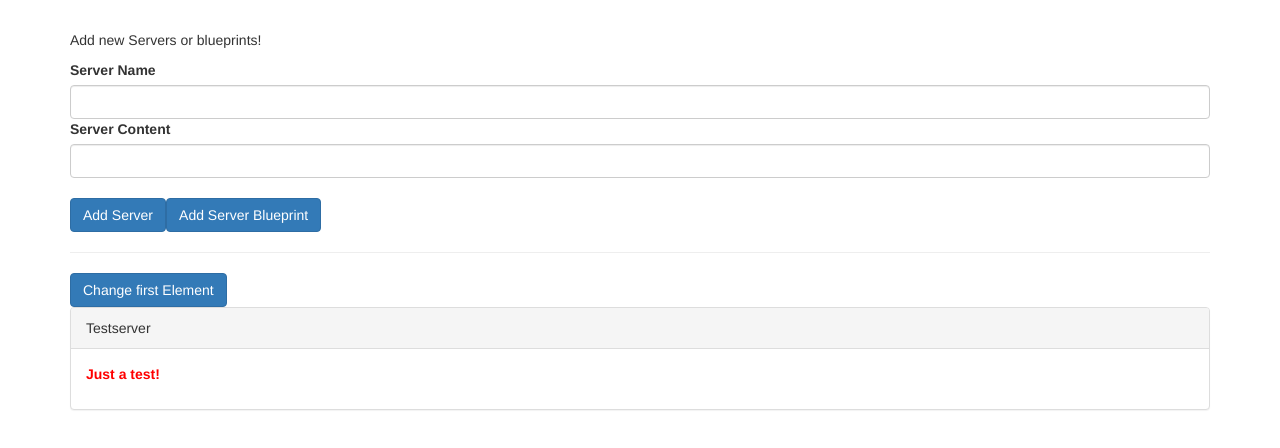
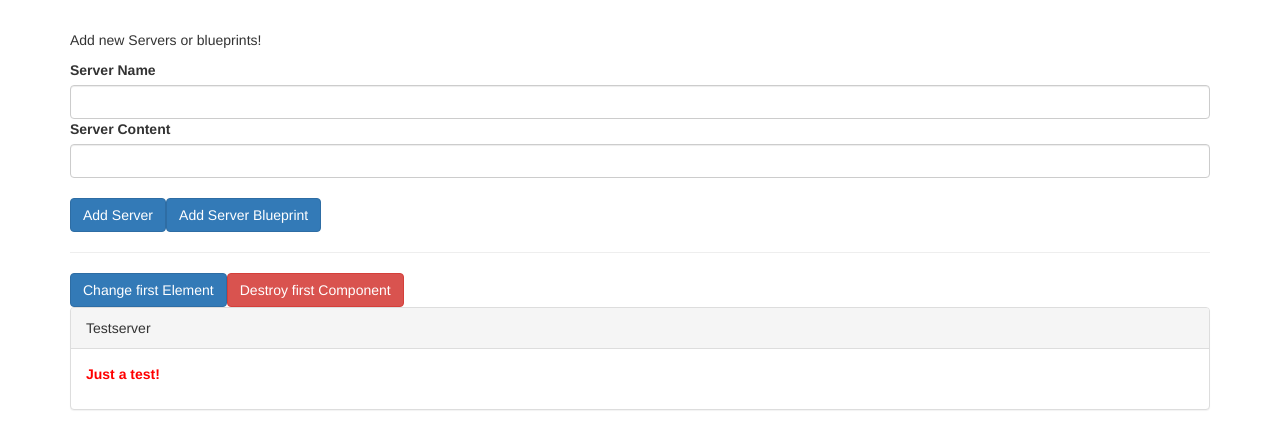
Before and after one commit to artseven/cmp-databinding-start, an Angular app: page / in a window 1280 px wide. Shown: the top 448 px of the page. Built offline with nearby package versions, Linux system fonts and the light colour scheme.

Commit message:
ngOnDestroy

```diff
--- a/src/app/app.component.html
+++ b/src/app/app.component.html
@@ -7,6 +7,7 @@
   <div class="row">
     <div class="col-xs-12">
       <button class="btn btn-primary" (click)="onChangeFirst()">Change first Element</button>
+      <button class="btn btn-danger" (click)="onDestroyFirst()">Destroy first Component</button>
       <app-server-element
       *ngFor="let serverElement of serverElements"
       [srvElement]="serverElement"
--- a/src/app/app.component.ts
+++ b/src/app/app.component.ts
@@ -27,4 +27,8 @@
   onChangeFirst() {
     this.serverElements[0].name = 'Changed!';
   }
+
+  onDestroyFirst() {
+    this.serverElements.splice(0,1);
+  }
  }
--- a/src/app/server-element/server-element.component.ts
+++ b/src/app/server-element/server-element.component.ts
@@ -9,7 +9,8 @@
   AfterContentInit,
   AfterContentChecked,
   AfterViewInit,
-  AfterViewChecked
+  AfterViewChecked,
+  OnDestroy
 } from '@angular/core';
 
 @Component({
@@ -25,7 +26,8 @@
   AfterContentInit,
   AfterContentChecked,
   AfterViewInit,
-  AfterViewChecked {
+  AfterViewChecked,
+  OnDestroy {
   @Input('srvElement') element: {type: string, name: string, content: string};
   @Input() name: string;
 
@@ -63,4 +65,8 @@
     console.log('ngAfterViewChecked called!');
   }
 
+  ngOnDestroy() {
+    console.log('ngOnDestroy called!');
+  }
+
 }
```
